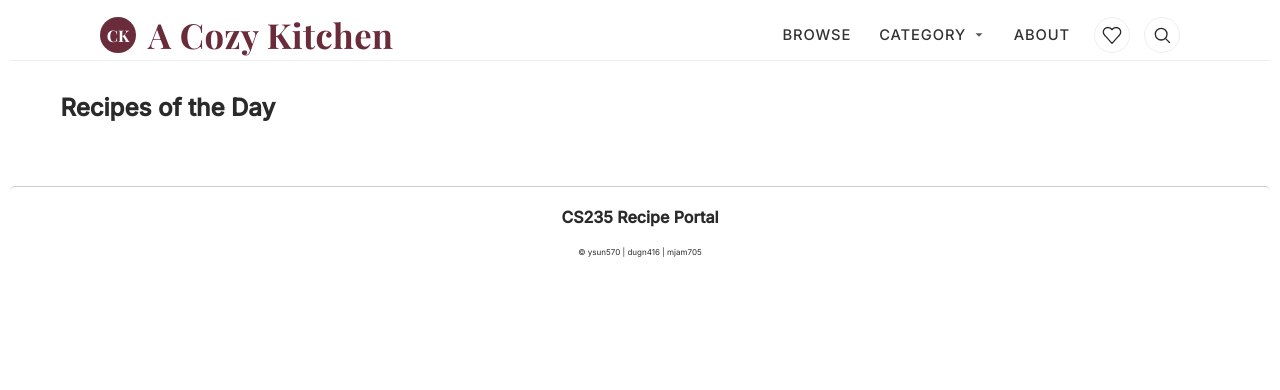
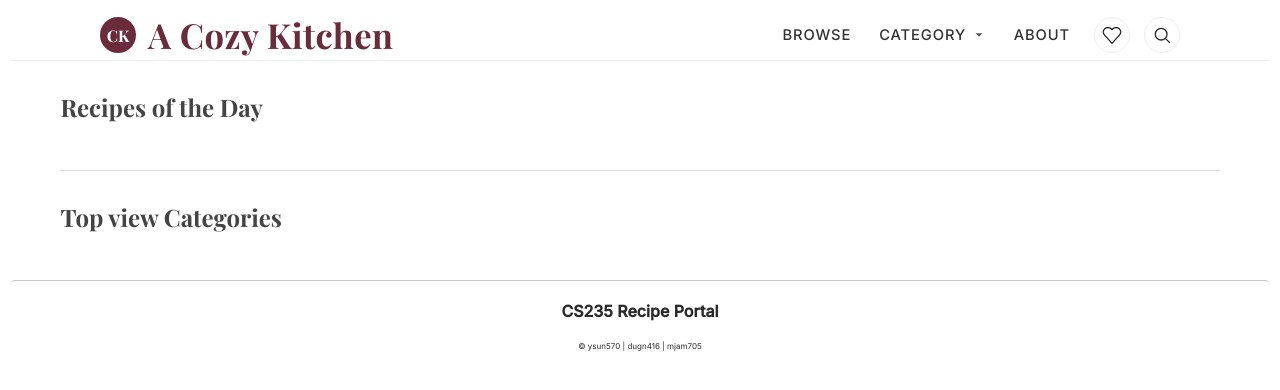
Before and after one commit to KaiNguyenVN/flask-recipeswebapp, a Flask app: template recipe/templates/recipeDescription.html in a window 1280 px wide. Shown: the top 390 px of the page. Run offline with Flask 3, Linux system fonts and the light colour scheme; the template is opened without the code that fills it, so the values that code supplies are empty.

Commit message:
home page second draft

```diff
--- a/recipe/__init__.py
+++ b/recipe/__init__.py
@@ -1,7 +1,7 @@
 """Initialize Flask app."""
 from datetime import datetime
 from flask import Flask, render_template
-from recipe.adapters.datareader.csvdatareader import list_of_recipes
+from recipe.adapters.datareader.csvdatareader import list_of_recipes, list_of_categories
 
 # TODO: Access to the recipe should be implemented via the repository pattern and using blueprints, so this can not
 #  stay here!
@@ -31,6 +31,6 @@ def create_app():
     def home():
         some_recipe = create_some_recipe()
         # Use Jinja to customize a predefined html page rendering the layout for showing a single recipe.
-        return render_template('recipeDescription.html', recipes=list_of_recipes)
+        return render_template('recipeDescription.html', recipes=list_of_recipes, categories = list_of_categories)
 
     return app
--- a/recipe/static/css/main.css
+++ b/recipe/static/css/main.css
@@ -1,12 +1,13 @@
 /* --- Recipe grid --- */
 .recipe-list {
-    list-style: none;
-    margin: 2rem auto;
-    padding: 0;
-    width: min(1200px, 92%);
-    display: grid;
-    grid-template-columns: repeat(auto-fill, minmax(260px, 1fr));
-    gap: 2rem;
+  list-style: none;
+  padding: 0;
+  margin: 0;
+  display: flex;
+  flex-direction: row;
+  gap: 20px;
+  overflow-x: auto;   /* horizontal scroll if too many cards */
+  flex-wrap: nowrap;
 }
 .recipe-card a {
     display: block;
@@ -37,5 +38,64 @@
     line-height: 1.4;
 }
 
-.recipe-of-the-day { width: min(1200px, 92%); margin: 2rem auto; }
+.recipe-of-the-day {
+    width: min(1200px, 92%); margin: 2rem auto;
+    border-bottom: 1px solid #ddd;  /* light grey line */
+    padding-bottom: 32px;           /* spacing before the line */
+    margin-bottom: 32px;            /* spacing after the line */
+
+}
 .recipe-of-the-day h1 { font-size: 1.5rem; margin-bottom: 1rem; }
+
+/** category grid */
+.category-list {
+  list-style: none;
+  padding: 0;
+  margin: 0;
+  display: flex;
+  flex-direction: row;
+  gap: 20px;
+  overflow-x: auto;   /* horizontal scroll if too many cards */
+  flex-wrap: nowrap;
+}
+.category-card a {
+    display: block;
+    text-decoration: none;
+    color: inherit;
+}
+.category-card img {
+    width: 150px;
+    height: 150px;      /* uniform, magazine-like tiles */
+    object-fit: cover;  /* crop without distortion */
+    border-radius: 50%;
+    display: block;
+    transition: transform 0.2s ease, box-shadow 0.2s ease;
+}
+.category-card:hover img {
+    transform: translateY(-2px);
+    box-shadow: 0 6px 20px rgba(0,0,0,0.1);
+}
+.category-card .name {
+    margin-top: 12px;
+    font-weight: 700;
+    font-size: 1rem;
+    text-align: center;
+    display: block;
+}
+.category-card .desc {
+    margin: 0;
+    color: #666;
+    font-size: 0.95rem;
+    line-height: 1.4;
+}
+
+.Categories { width: min(1200px, 92%); margin: 2rem auto; }
+.Categories h1 { font-size: 1.5rem; margin-bottom: 1rem; }
+
+h1 {
+  font-family: 'Playfair Display', serif;
+  font-size: 2.5em;   /* adjust as needed */
+  font-weight: 700;   /* bold for emphasis */
+  line-height: 1.2;
+  color: #444;        /* similar dark grey as your example */
+}
--- a/recipe/templates/recipeDescription.html
+++ b/recipe/templates/recipeDescription.html
@@ -6,6 +6,7 @@
     <link
       rel="stylesheet" href="../static/css/main.css"
     />
+    <link href="https://fonts.googleapis.com/css2?family=Playfair+Display:wght@400;700&display=swap" rel="stylesheet">
 </head>
 <body>
 <header>
@@ -25,6 +26,19 @@
     {% endfor %}
 </ul>
 </div>
+<div class="Categories">
+    <h1>Top view Categories</h1>
+    <ul class="category-list">
+        {% for category in categories %}
+        <li class="category-card">
+            <a href="#">
+                <img  src="https://img.sndimg.com/food/image/upload/w_555,h_416,c_fit,fl_progressive,q_95/v1/img/recipes/84/pickFstbF.jpg" alt="Category Image">
+                <p class="name">{{ category.name }}</p>
+            </a>
+        </li>
+        {% endfor %}
+    </ul>
+</div>
 <footer>
     {% include 'footer.html' %}
 </footer>
```
Also changed, not shown: recipe/adapters/datareader/csvdatareader.py (+5 -2 lines).
